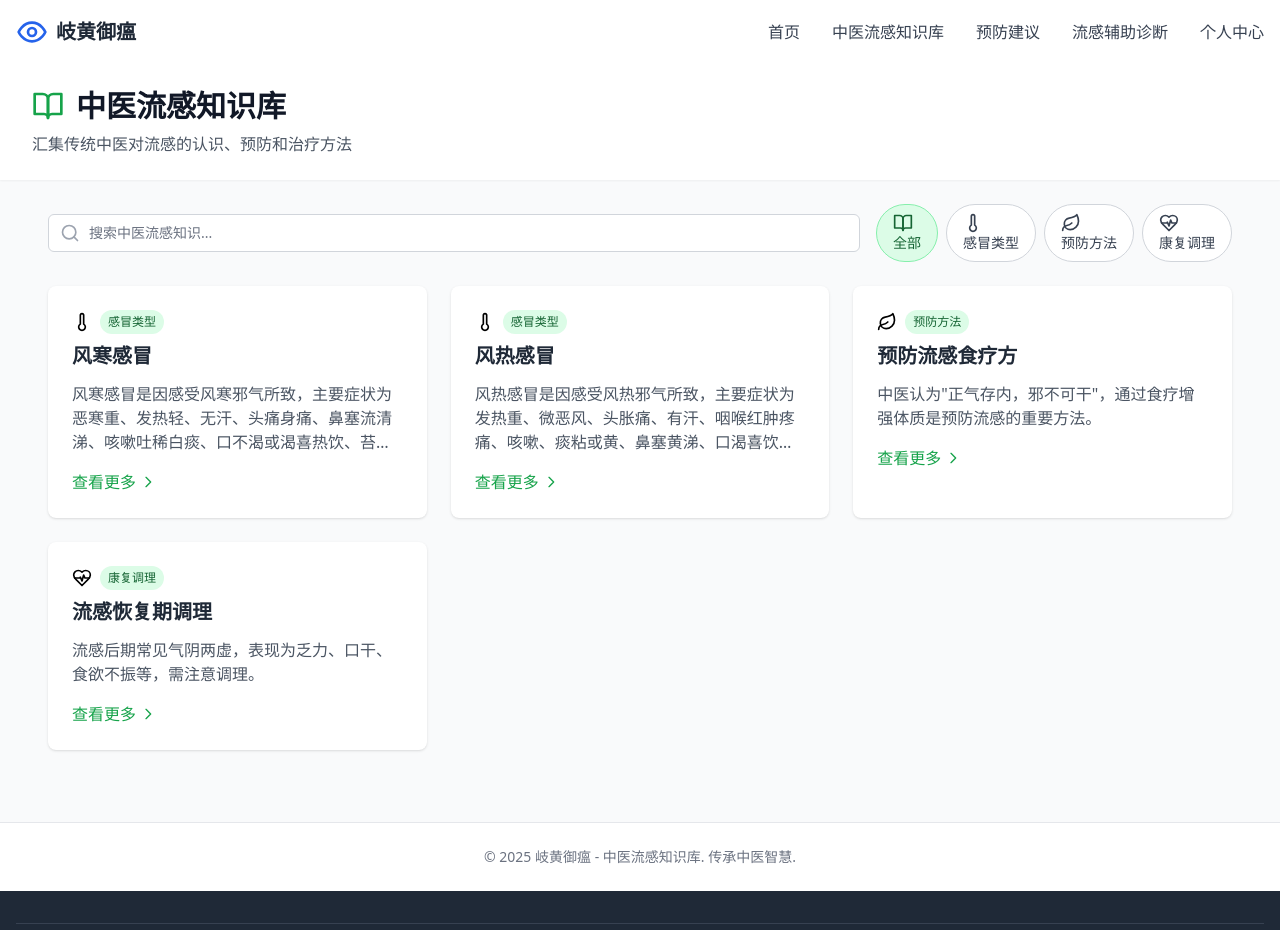
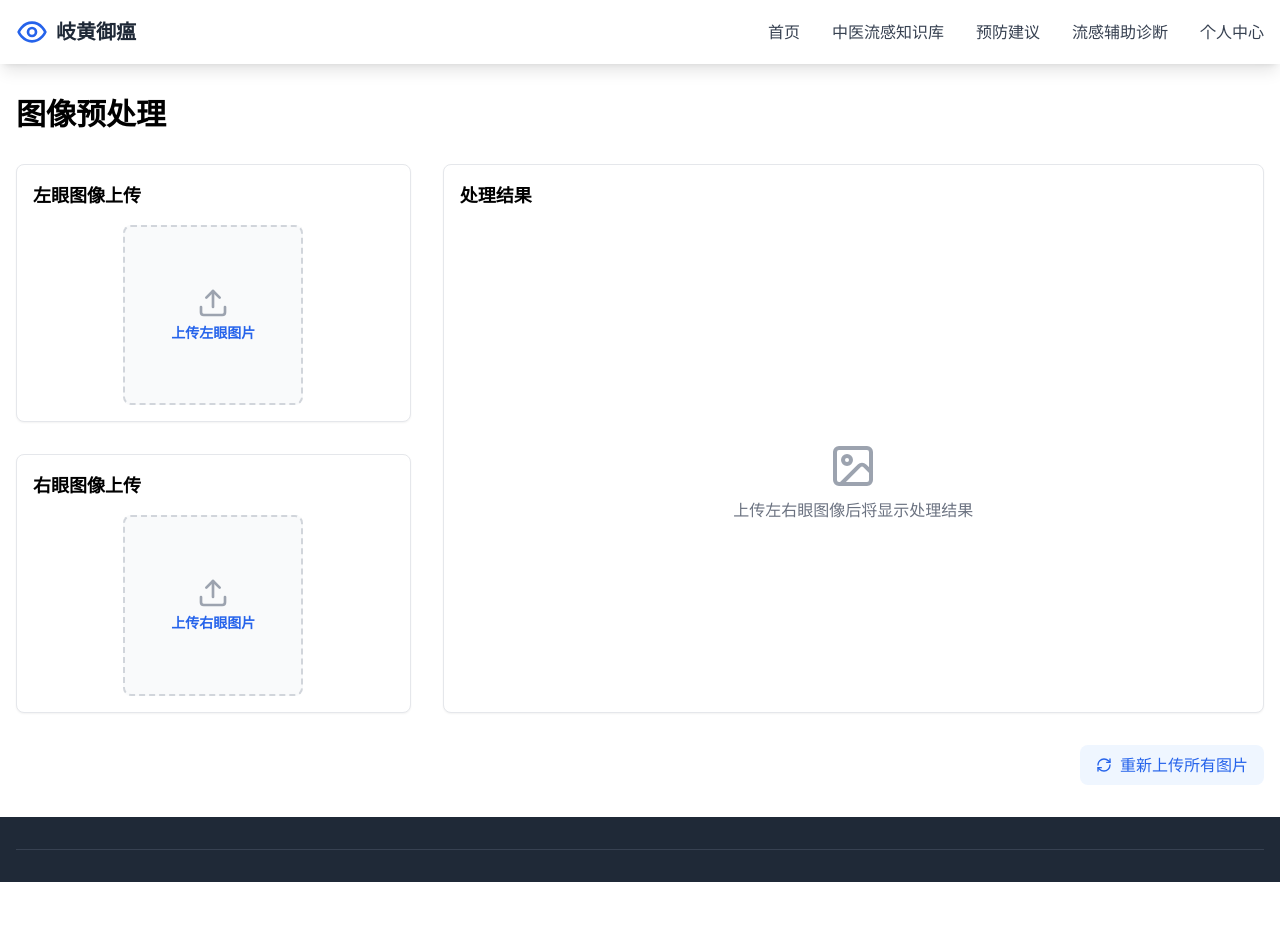
Before and after one commit to GOLDENSPIRALCRISPYDUCK/work, a React (Vite) app: page /preprocessing in a window 1280 px wide. Shown: the top 930 px of the page. After the commit the page ends 882 px from the top, so only its background shows below. Built offline with nearby package versions, Linux system fonts and the light colour scheme.

Commit message:
Update Preprocessing.tsx

```diff
--- a/src/pages/Preprocessing.tsx
+++ b/src/pages/Preprocessing.tsx
@@ -1,224 +1,192 @@
-import React, { useState } from 'react';
-import { Search, BookOpen, Thermometer, Leaf, HeartPulse } from 'lucide-react';
+import React, { useState, useEffect } from 'react';
+import { Upload, Image as ImageIcon, RefreshCw } from 'lucide-react';
 
-// 知识库数据
-const knowledgeData = [
-  {
-    id: 1,
-    title: '风寒感冒',
-    category: '感冒类型',
-    content: '风寒感冒是因感受风寒邪气所致，主要症状为恶寒重、发热轻、无汗、头痛身痛、鼻塞流清涕、咳嗽吐稀白痰、口不渴或渴喜热饮、苔薄白。治疗以辛温解表为主。',
-    treatments: [
-      '葱白生姜汤：葱白3根，生姜3片，红糖适量，水煎温服',
-      '荆防败毒散：荆芥、防风、羌活、独活、柴胡、前胡、川芎、枳壳、茯苓、桔梗、甘草'
-    ],
-    prevention: '注意保暖，避免受凉；适当运动增强体质；饮食宜温热'
-  },
-  {
-    id: 2,
-    title: '风热感冒',
-    category: '感冒类型',
-    content: '风热感冒是因感受风热邪气所致，主要症状为发热重、微恶风、头胀痛、有汗、咽喉红肿疼痛、咳嗽、痰粘或黄、鼻塞黄涕、口渴喜饮、舌尖边红、苔薄白微黄。治疗以辛凉解表为主。',
-    treatments: [
-      '银翘散：金银花、连翘、桔梗、薄荷、竹叶、生甘草、荆芥穗、淡豆豉、牛蒡子',
-      '桑菊饮：桑叶、菊花、杏仁、连翘、薄荷、桔梗、甘草、芦根'
-    ],
-    prevention: '保持室内通风；多饮水；避免辛辣刺激性食物'
-  },
-  {
-    id: 3,
-    title: '预防流感食疗方',
-    category: '预防方法',
-    content: '中医认为"正气存内，邪不可干"，通过食疗增强体质是预防流感的重要方法。',
-    treatments: [
-      '玉屏风散：黄芪、白术、防风，可增强免疫力',
-      '姜枣茶：生姜3片，红枣5枚，红糖适量，水煎代茶饮'
-    ],
-    prevention: '平时可多食用山药、红枣、枸杞等补益脾肺的食物'
-  },
-  {
-    id: 4,
-    title: '流感恢复期调理',
-    category: '康复调理',
-    content: '流感后期常见气阴两虚，表现为乏力、口干、食欲不振等，需注意调理。',
-    treatments: [
-      '生脉饮：人参、麦冬、五味子',
-      '沙参麦冬汤：沙参、玉竹、生甘草、冬桑叶、麦冬、生扁豆、花粉'
-    ],
-    prevention: '避免劳累；饮食清淡易消化；可适量食用百合、银耳等滋阴食物'
-  }
-];
+interface ProcessedImage {
+  original: string;
+  processed: string;
+}
 
-const KnowledgeBase = () => {
-  const [searchTerm, setSearchTerm] = useState('');
-  const [selectedCategory, setSelectedCategory] = useState('全部');
-  const [selectedItem, setSelectedItem] = useState(null);
+const Preprocessing = () => {
+  const [leftEye, setLeftEye] = useState<ProcessedImage | null>(null);
+  const [rightEye, setRightEye] = useState<ProcessedImage | null>(null);
+  const [processedImage, setProcessedImage] = useState<string | null>(null);
+  const [isProcessing, setIsProcessing] = useState(false);
+  const [progress, setProgress] = useState(0);
+  const [fileNumber, setFileNumber] = useState<string | null>(null);
 
-  // 获取所有分类
-  const categories = ['全部', ...new Set(knowledgeData.map(item => item.category))];
+  const handleImageUpload = (eye: 'left' | 'right') => (event: React.ChangeEvent<HTMLInputElement>) => {
+    const file = event.target.files?.[0];
+    if (file) {
+      const reader = new FileReader();
+      reader.onloadend = () => {
+        const originalImage = reader.result as string;
 
-  // 过滤数据
-  const filteredData = knowledgeData.filter(item => {
-    const matchesSearch = item.title.includes(searchTerm) ||
-                         item.content.includes(searchTerm);
-    const matchesCategory = selectedCategory === '全部' ||
-                          item.category === selectedCategory;
-    return matchesSearch && matchesCategory;
-  });
+        if (eye === 'left') {
+          setLeftEye({ original: originalImage, processed: originalImage });
+        } else {
+          setRightEye({ original: originalImage, processed: originalImage });
+        }
 
-  // 渲染分类图标
-  const renderCategoryIcon = (category) => {
-    switch(category) {
-      case '感冒类型':
-        return <Thermometer className="w-5 h-5 mr-2" />;
-      case '预防方法':
-        return <Leaf className="w-5 h-5 mr-2" />;
-      case '康复调理':
-        return <HeartPulse className="w-5 h-5 mr-2" />;
-      default:
-        return <BookOpen className="w-5 h-5 mr-2" />;
+        // 提取文件名中的数字
+        const numberMatch = file.name.match(/^(\d+)_/);
+        if (numberMatch) {
+          setFileNumber(numberMatch[1]);
+        }
+      };
+      reader.readAsDataURL(file);
     }
   };
 
+  useEffect(() => {
+    if (leftEye && rightEye && fileNumber) {
+      setIsProcessing(true);
+      setProgress(0);
+
+      // 更快的处理进度 - 每100ms更新10%，总共1秒完成
+      const interval = setInterval(() => {
+        setProgress(prev => {
+          const newProgress = prev + 10;
+          if (newProgress >= 100) {
+            clearInterval(interval);
+            setIsProcessing(false);
+            // 使用提取的文件编号设置处理后的图像路径
+            setProcessedImage(`/src/stores/${fileNumber}_process.jpg`);
+            return 100;
+          }
+          return newProgress;
+        });
+      }, 100); // 从150ms改为100ms
+
+      return () => clearInterval(interval);
+    }
+  }, [leftEye, rightEye, fileNumber]);
+
+  const handleResetAll = () => {
+    setLeftEye(null);
+    setRightEye(null);
+    setProcessedImage(null);
+    setIsProcessing(false);
+    setProgress(0);
+    setFileNumber(null);
+  };
+
+  const shouldShowProcessedImage = leftEye && rightEye && processedImage && !isProcessing;
+
   return (
-    <div className="min-h-screen bg-gray-50">
-      {/* 头部 */}
-      <header className="bg-white shadow-sm">
-        <div className="max-w-7xl mx-auto py-6 px-4 sm:px-6 lg:px-8">
-          <h1 className="text-3xl font-bold text-gray-900 flex items-center">
-            <BookOpen className="h-8 w-8 text-green-600 mr-3" />
-            中医流感知识库
-          </h1>
-          <p className="mt-2 text-gray-600">
-            汇集传统中医对流感的认识、预防和治疗方法
-          </p>
-        </div>
-      </header>
+    <div className="max-w-7xl mx-auto px-4 py-8">
+      <h1 className="text-3xl font-bold mb-8">图像预处理</h1>
 
-      {/* 主内容区 */}
-      <main className="max-w-7xl mx-auto py-6 sm:px-6 lg:px-8">
-        {/* 搜索和筛选区 */}
-        <div className="px-4 pb-6">
-          <div className="flex flex-col md:flex-row md:items-center md:justify-between gap-4">
-            <div className="relative flex-1">
-              <div className="absolute inset-y-0 left-0 pl-3 flex items-center pointer-events-none">
-                <Search className="h-5 w-5 text-gray-400" />
-              </div>
-              <input
-                type="text"
-                className="block w-full pl-10 pr-3 py-2 border border-gray-300 rounded-md leading-5 bg-white placeholder-gray-500 focus:outline-none focus:ring-2 focus:ring-green-500 focus:border-green-500 sm:text-sm"
-                placeholder="搜索中医流感知识..."
-                value={searchTerm}
-                onChange={(e) => setSearchTerm(e.target.value)}
-              />
+      <div className="grid grid-cols-6 gap-8">
+        {/* 左眼和右眼上传区域 */}
+        <div className="col-span-2">
+          {/* 左眼上传 */}
+          <div className="border rounded-lg p-4 bg-white shadow-sm mb-8">
+            <h3 className="text-lg font-semibold mb-4">左眼图像上传</h3>
+            <div className="aspect-square border-2 border-dashed border-gray-300 rounded-lg flex flex-col items-center justify-center bg-gray-50 w-1/2 h-1/2 mx-auto">
+              {leftEye ? (
+                <img
+                  src={leftEye.original}
+                  alt="左眼原始图像"
+                  className="max-w-full max-h-full object-contain"
+                />
+              ) : (
+                <div className="text-center">
+                  <Upload className="mx-auto h-8 w-8 text-gray-400" />
+                  <label className="mt-2 cursor-pointer">
+                    <span className="mt-1 block text-sm font-semibold text-blue-600">
+                      上传左眼图片
+                    </span>
+                    <input
+                      type="file"
+                      className="hidden"
+                      accept="image/*"
+                      onChange={handleImageUpload('left')}
+                    />
+                  </label>
+                </div>
+              )}
             </div>
+          </div>
 
-            <div className="flex space-x-2 overflow-x-auto pb-2 md:pb-0">
-              {categories.map((category) => (
-                <button
-                  key={category}
-                  onClick={() => setSelectedCategory(category)}
-                  className={`px-4 py-2 rounded-full text-sm font-medium whitespace-nowrap ${
-                    selectedCategory === category
-                      ? 'bg-green-100 text-green-800 border border-green-300'
-                      : 'bg-white text-gray-700 border border-gray-300 hover:bg-gray-50'
-                  }`}
-                >
-                  {renderCategoryIcon(category)}
-                  {category}
-                </button>
-              ))}
+          {/* 右眼上传 */}
+          <div className="border rounded-lg p-4 bg-white shadow-sm">
+            <h3 className="text-lg font-semibold mb-4">右眼图像上传</h3>
+            <div className="aspect-square border-2 border-dashed border-gray-300 rounded-lg flex flex-col items-center justify-center bg-gray-50 w-1/2 h-1/2 mx-auto">
+              {rightEye ? (
+                <img
+                  src={rightEye.original}
+                  alt="右眼原始图像"
+                  className="max-w-full max-h-full object-contain"
+                />
+              ) : (
+                <div className="text-center">
+                  <Upload className="mx-auto h-8 w-8 text-gray-400" />
+                  <label className="mt-2 cursor-pointer">
+                    <span className="mt-1 block text-sm font-semibold text-blue-600">
+                      上传右眼图片
+                    </span>
+                    <input
+                      type="file"
+                      className="hidden"
+                      accept="image/*"
+                      onChange={handleImageUpload('right')}
+                    />
+                  </label>
+                </div>
+              )}
             </div>
           </div>
         </div>
 
-        {/* 内容展示区 */}
-        <div className="px-4">
-          {selectedItem ? (
-            // 详细内容视图
-            <div className="bg-white shadow rounded-lg overflow-hidden">
-              <div className="p-6">
-                <button
-                  onClick={() => setSelectedItem(null)}
-                  className="mb-4 flex items-center text-gray-500 hover:text-gray-700"
-                >
-                  <svg className="w-5 h-5 mr-1" fill="none" stroke="currentColor" viewBox="0 0 24 24">
-                    <path strokeLinecap="round" strokeLinejoin="round" strokeWidth={2} d="M10 19l-7-7m0 0l7-7m-7 7h18" />
-                  </svg>
-                  返回列表
-                </button>
-
-                <h2 className="text-2xl font-bold text-gray-800 mb-2">{selectedItem.title}</h2>
-                <div className="inline-block px-3 py-1 rounded-full text-sm font-medium bg-green-100 text-green-800 mb-4">
-                  {selectedItem.category}
+        {/* 处理结果区域 */}
+        <div className="col-span-4">
+          <div className="border rounded-lg p-4 bg-white shadow-sm h-full">
+            <h3 className="text-lg font-semibold mb-4">处理结果</h3>
+            {isProcessing ? (
+              <div className="h-full flex flex-col items-center justify-center">
+                <div className="w-full max-w-md bg-gray-200 rounded-full h-2.5 mb-4">
+                  <div
+                    className="bg-blue-600 h-2.5 rounded-full transition-all duration-100" // 添加平滑过渡
+                    style={{ width: `${progress}%` }}
+                  ></div>
                 </div>
-
-                <div className="prose max-w-none">
-                  <h3 className="text-lg font-semibold text-gray-800 mt-6 mb-3">症状特点</h3>
-                  <p className="text-gray-700 mb-6">{selectedItem.content}</p>
-
-                  <h3 className="text-lg font-semibold text-gray-800 mt-6 mb-3">治疗方法</h3>
-                  <ul className="list-disc pl-5 space-y-2 mb-6">
-                    {selectedItem.treatments.map((treatment, index) => (
-                      <li key={index} className="text-gray-700">{treatment}</li>
-                    ))}
-                  </ul>
-
-                  <h3 className="text-lg font-semibold text-gray-800 mt-6 mb-3">预防建议</h3>
-                  <p className="text-gray-700">{selectedItem.prevention}</p>
+                <p className="text-gray-600">正在快速处理图像... {progress}%</p>
+              </div>
+            ) : shouldShowProcessedImage ? (
+              <div className="h-full flex items-center justify-center">
+                <img
+                  src={processedImage}
+                  alt="处理结果"
+                  className="max-w-full h-auto object-contain"
+                  onError={(e) => {
+                    (e.target as HTMLImageElement).src = 'https://via.placeholder.com/500x300?text=处理结果图像加载失败';
+                  }}
+                />
+              </div>
+            ) : (
+              <div className="h-full flex items-center justify-center text-gray-500">
+                <div className="text-center">
+                  <ImageIcon className="mx-auto h-12 w-12 text-gray-400" />
+                  <p className="mt-2">上传左右眼图像后将显示处理结果</p>
                 </div>
               </div>
-            </div>
-          ) : (
-            // 列表视图
-            <div className="grid gap-6 md:grid-cols-2 lg:grid-cols-3">
-              {filteredData.length > 0 ? (
-                filteredData.map((item) => (
-                  <div
-                    key={item.id}
-                    className="bg-white overflow-hidden shadow rounded-lg hover:shadow-md transition-shadow cursor-pointer"
-                    onClick={() => setSelectedItem(item)}
-                  >
-                    <div className="p-6">
-                      <div className="flex items-center">
-                        {renderCategoryIcon(item.category)}
-                        <span className="inline-flex px-2 py-1 rounded-full text-xs font-medium bg-green-100 text-green-800">
-                          {item.category}
-                        </span>
-                      </div>
-                      <h3 className="mt-2 text-xl font-semibold text-gray-800">{item.title}</h3>
-                      <p className="mt-3 text-gray-600 line-clamp-3">{item.content}</p>
-                      <div className="mt-4 flex items-center text-green-600 hover:text-green-800">
-                        <span>查看更多</span>
-                        <svg className="w-4 h-4 ml-1" fill="none" stroke="currentColor" viewBox="0 0 24 24">
-                          <path strokeLinecap="round" strokeLinejoin="round" strokeWidth={2} d="M9 5l7 7-7 7" />
-                        </svg>
-                      </div>
-                    </div>
-                  </div>
-                ))
-              ) : (
-                <div className="col-span-full py-12 text-center">
-                  <Search className="mx-auto h-12 w-12 text-gray-400" />
-                  <h3 className="mt-2 text-lg font-medium text-gray-900">未找到相关内容</h3>
-                  <p className="mt-1 text-gray-500">请尝试其他搜索词或分类</p>
-                </div>
-              )}
-            </div>
-          )}
+            )}
+          </div>
         </div>
-      </main>
+      </div>
 
-      {/* 页脚 */}
-      <footer className="bg-white border-t border-gray-200 mt-12">
-        <div className="max-w-7xl mx-auto py-6 px-4 sm:px-6 lg:px-8">
-          <p className="text-center text-gray-500 text-sm">
-            © {new Date().getFullYear()} 岐黄御瘟 - 中医流感知识库. 传承中医智慧.
-          </p>
-        </div>
-      </footer>
+      {/* 重置按钮 */}
+      <div className="mt-8 flex justify-end">
+        <button
+          onClick={handleResetAll}
+          className="px-4 py-2 bg-blue-50 text-blue-600 rounded-lg flex items-center gap-2 hover:bg-blue-100 transition-colors"
+        >
+          <RefreshCw className="w-4 h-4" />
+          <span>重新上传所有图片</span>
+        </button>
+      </div>
     </div>
   );
-};
+}
 
-export default KnowledgeBase;
+export default Preprocessing;
```
